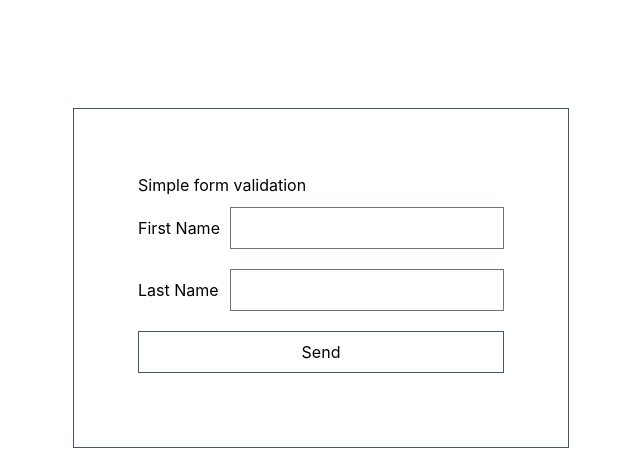
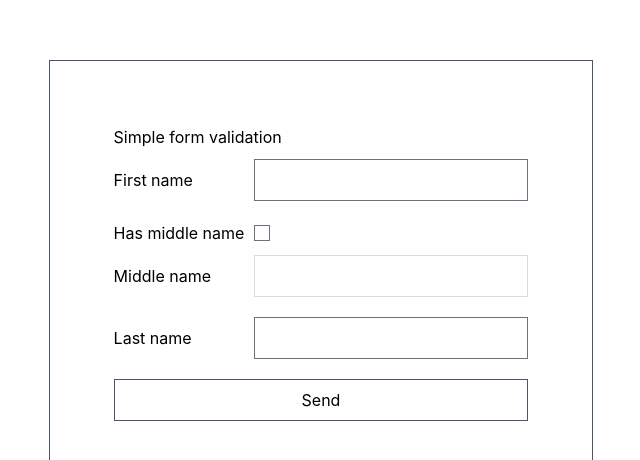
Before and after one commit to maurer2/run-types-run, a Next.js app: page /simple-form-validation in a window 1280 px wide. Shown: the part 122-582 px from the top of the page, without its empty margins (319-959 px from the left). Built offline with nearby package versions, Linux system fonts and the light colour scheme.

Commit message:
Added conditional field with toggle

```diff
--- a/pages/simple-form-validation/index.tsx
+++ b/pages/simple-form-validation/index.tsx
@@ -24,12 +24,12 @@ const SFV: NextPage = () => {
     register,
     handleSubmit,
     formState: { errors },
-    // watch,
+    watch,
   } = useForm<Fields>({
     defaultValues: {
       firstName: "",
-      // hasMiddleName: false,
-      // middleName: "",
+      hasMiddleName: false,
+      middleName: "",
       lastName: "",
     },
     resolver: yupResolver(schema)
@@ -53,7 +53,7 @@ const SFV: NextPage = () => {
         </legend>
         <fieldset className={styles.fieldset}>
           <label className={styles.label}>
-            <span className="label-text">First Name</span>
+            <span className="label-text">First name</span>
             <input
               {...register("firstName", { required: true })}
               type="text"
@@ -68,7 +68,31 @@ const SFV: NextPage = () => {
             </span>
           </label>
           <label className={styles.label}>
-            <span className="label-text">Last Name</span>
+            <span className="label-text">Has middle name</span>
+            <input
+              {...register("hasMiddleName")}
+              type="checkbox"
+            />
+          </label>
+          <label className={styles.label}>
+            <span className="label-text">Middle name</span>
+            <input
+              {...register("middleName")}
+              type="text"
+              aria-invalid={Boolean(errors.lastName)}
+              aria-describedby="field-3-errors"
+              disabled={!watch("hasMiddleName")}
+              className="disabled:opacity-25 disabled:cursor-not-allowed"
+            />
+            <span id="field-3-errors" className={styles.errors}>
+              {Boolean(errors.lastName) && (
+                <span className="text-red-500	">Field has errors</span>
+              )}
+              <pre>{errors.middleName?.message}</pre>
+            </span>
+          </label>
+          <label className={styles.label}>
+            <span className="label-text">Last name</span>
             <input
               {...register("lastName", { required: true })}
               type="text"
--- a/pages/simple-form-validation/types.ts
+++ b/pages/simple-form-validation/types.ts
@@ -1,6 +1,6 @@
 export type Fields = {
   firstName: string,
-  // hasMiddleName: boolean,
-  // middleName: string,
+  hasMiddleName: boolean,
+  middleName: string,
   lastName: string,
 };
```
